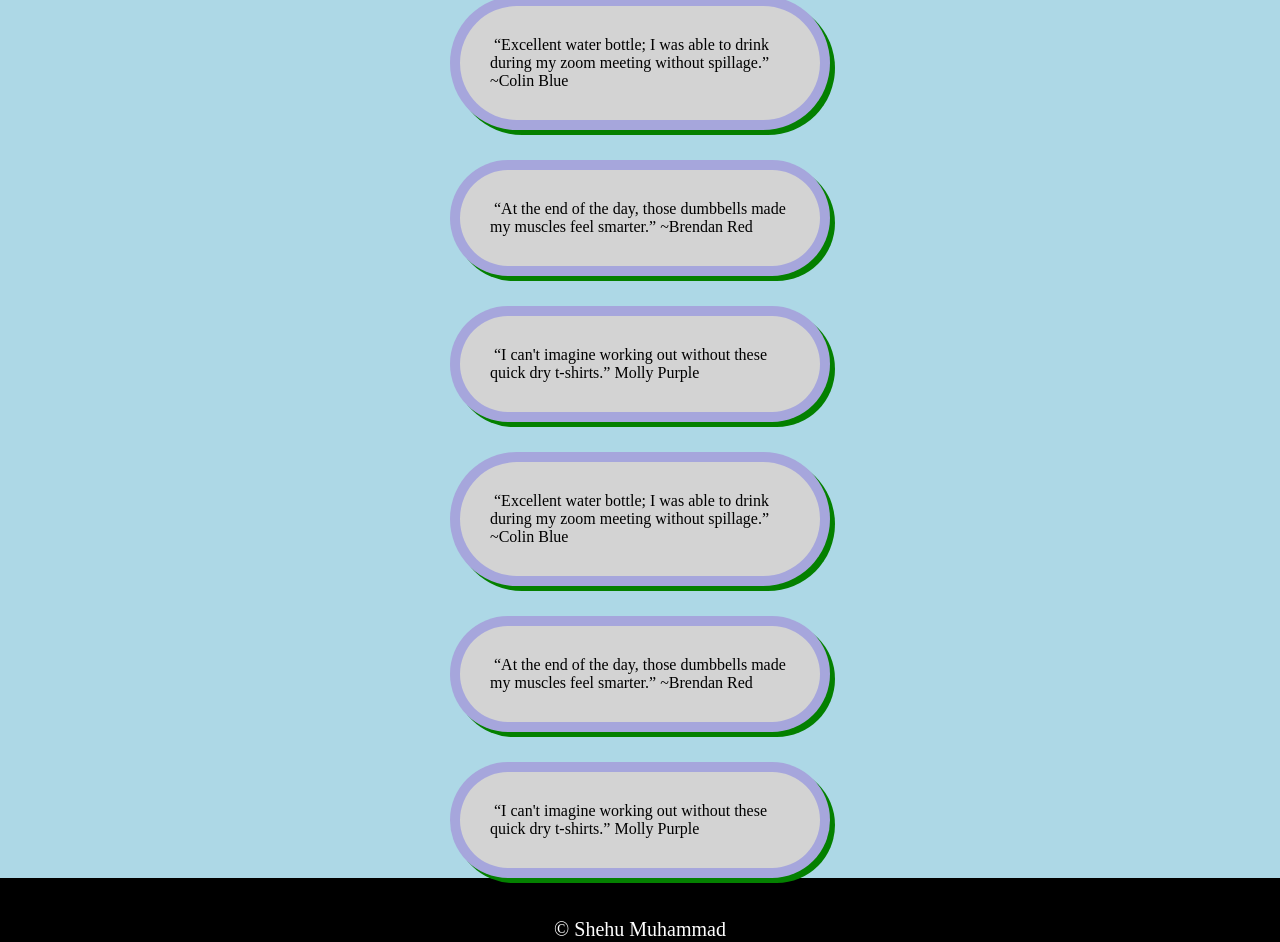
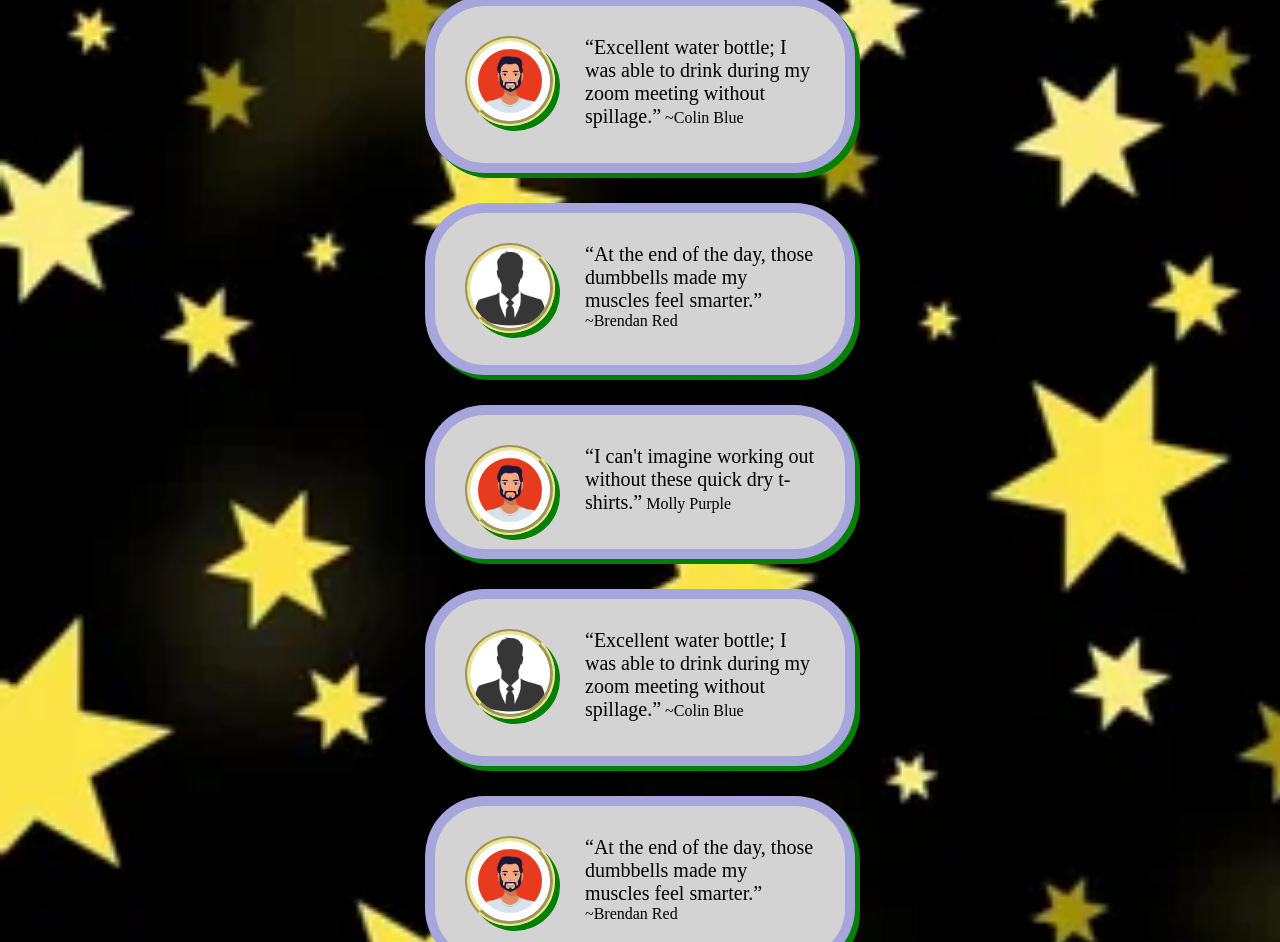
Before and after one commit to Shehu-Muhammad/Module3-Intro-FrontEnd-WebDesign, a plain HTML site: page attemptTwo/reviews.html in a window 1280 px wide. Shown: the part 179-1121 px from the top of the page. Drawn offline with Linux system fonts and the light colour scheme.

Commit message:
styled reviews.html

```diff
--- a/attemptTwo/reviews.html
+++ b/attemptTwo/reviews.html
@@ -31,33 +31,33 @@
     <section id="reviewsBackground">
         <div id="stars">
             <h1 id="reviews">Reviews</h1>
-            <div class="customer">
-                <img src="" alt="">
+            <div class="customer" id="delay">
+                <img src="images/casual_avatar.png" alt="">
                 <q>Excellent water bottle; I was able to drink during my zoom meeting without spillage.</q>
                 <author> ~Colin Blue</author>
             </div>
             <div class="customer">
-                <img src="" alt="">
+                <img src="images/business_avatar.jpg" alt="">
                 <q>At the end of the day, those dumbbells made my muscles feel smarter.</q>
                 <author>~Brendan Red</author>
             </div>
             <div class="customer">
-                <img src="" alt="">
+                <img src="images/casual_avatar.png" alt="">
                 <q>I can't imagine working out without these quick dry t-shirts.</q>
                 <author>Molly Purple</author>
             </div>
             <div class="customer">
-                <img src="" alt="">
+                <img src="images/business_avatar.jpg" alt="">
                 <q>Excellent water bottle; I was able to drink during my zoom meeting without spillage.</q>
                 <author> ~Colin Blue</author>
             </div>
             <div class="customer">
-                <img src="" alt="">
+                <img src="images/casual_avatar.png" alt="">
                 <q>At the end of the day, those dumbbells made my muscles feel smarter.</q>
                 <author>~Brendan Red</author>
             </div>
-            <div class="customer">
-                <img src="" alt="">
+             <div class="customer">
+                <img src="images/business_avatar.jpg" alt="">
                 <q>I can't imagine working out without these quick dry t-shirts.</q>
                 <author>Molly Purple</author>
             </div>
--- a/attemptTwo/stylesheets/styles.css
+++ b/attemptTwo/stylesheets/styles.css
@@ -100,15 +100,20 @@ div > p {
 }
 
 div.customer {
-    width: 300px;
+    width: 350px;
     border: 10px solid rgba(0, 0, 255, 0.212);
-    border-radius: 90px;
+    border-radius: 60px;
     padding: 30px;
     margin: 0 auto;
     margin-bottom: 30px;
     background-color: lightgrey;
     color: black;
     box-shadow: 5px 5px rgb(4, 128, 0);
+    padding-bottom: 35px;
+}
+
+div.customer > q {
+    font-size: 20px;
 }
 
 h1#reviews {
@@ -118,10 +123,37 @@ h1#reviews {
     color: black;
 }
 
-#reviewsBackground {
-    background-color: lightblue;
+#reviewsBackground,html {
+    background-color: black;
 }
 
-/* div#stars {
-    background-image: url("images/gold_star.jpg");
-} */
+div#stars{
+    background-image: url("../images/goldstars.webp");
+    background-repeat: no-repeat;
+    background-size: cover;
+}
+
+div.customer > img {
+    width: 80px;
+    float: left;
+}
+
+div.customer > img {
+    width: 80px;
+    float: left;
+    margin-right: 30px;
+    border: 5px groove khaki;
+    border-radius: 60px;
+    box-shadow: 5px 5px green;
+}
+
+/* #delay {
+    font-size: 14px;
+    transition-property: font-size;
+    transition-duration: 1s;
+    transition-delay: 0.5s;
+  }
+
+  #delay:hover {
+    font-size: 72px;
+  } */
```
Also changed, not shown: attemptTwo/images/goldstars.webp (added).
